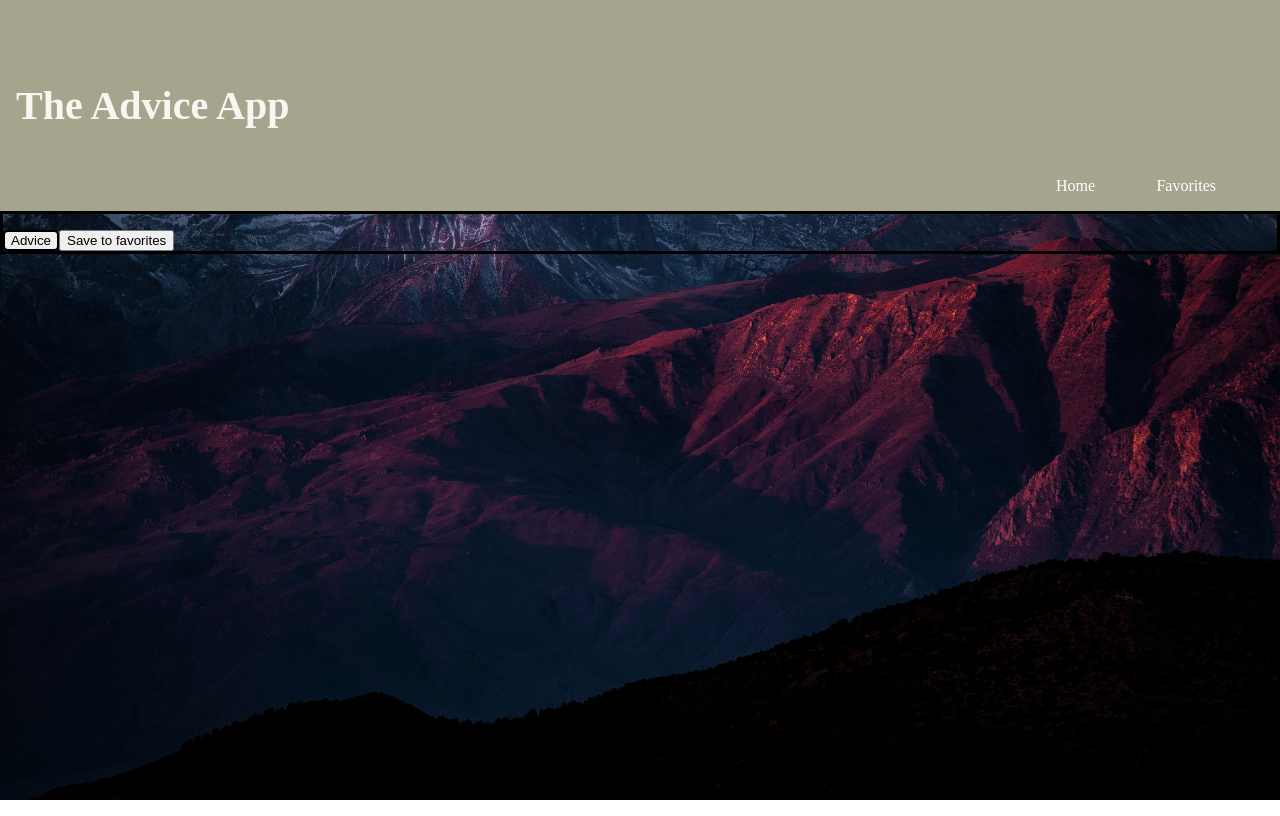
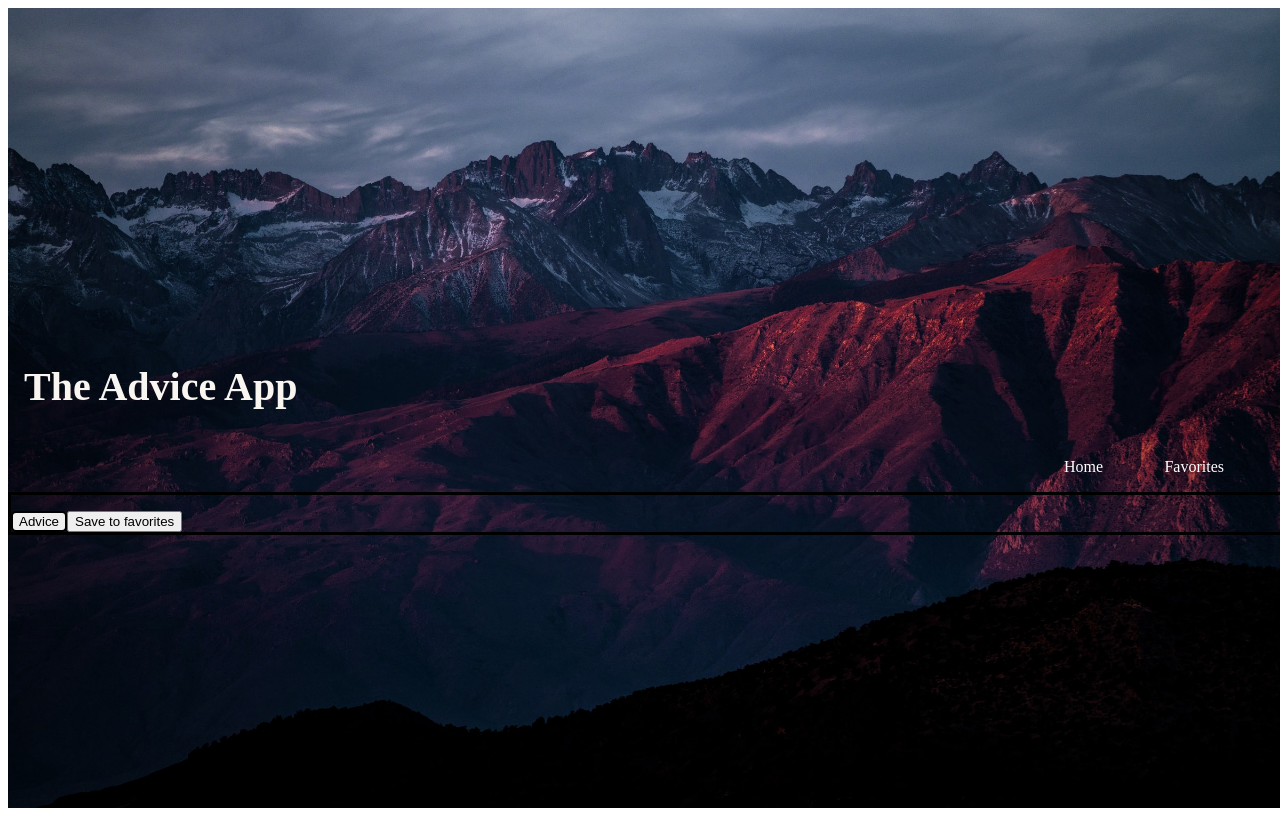
Before and after one commit to AliNooner/Advice-Is-Nice, a React (Create React App) app: page / in a window 1280 px wide. Built offline with nearby package versions, Linux system fonts and the light colour scheme; a web font is replaced by a local one.

Commit message:
Remove NAv background

```diff
--- a/src/Components/Nav/Nav.css
+++ b/src/Components/Nav/Nav.css
@@ -1,6 +1,5 @@
 .navigation {
 	height: 14vw;
-	background-color: #a5a58d;
 	padding: 1em;
 	display: flex;
 	align-items: center;
@@ -8,7 +7,6 @@
 }
 
 .title-div {
-	background-color: #a5a58d;
 	color: #f9f5f0;
 }
 
--- a/src/index.css
+++ b/src/index.css
@@ -7,7 +7,7 @@
   -moz-osx-font-smoothing: grayscale;
 } */
 
-body {
+main {
 background: url(Components/Images/moutain.png) no-repeat center center fixed;
 -webkit-background-size: cover;
 -moz-background-size: cover;
```
Also changed, not shown: src/Components/Images/try.png (added).
